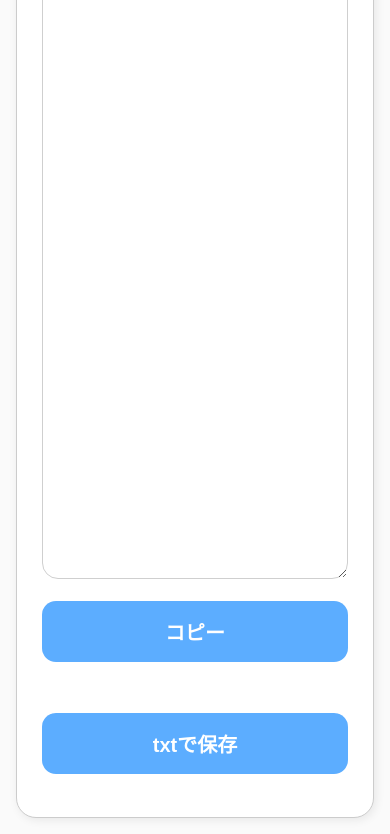
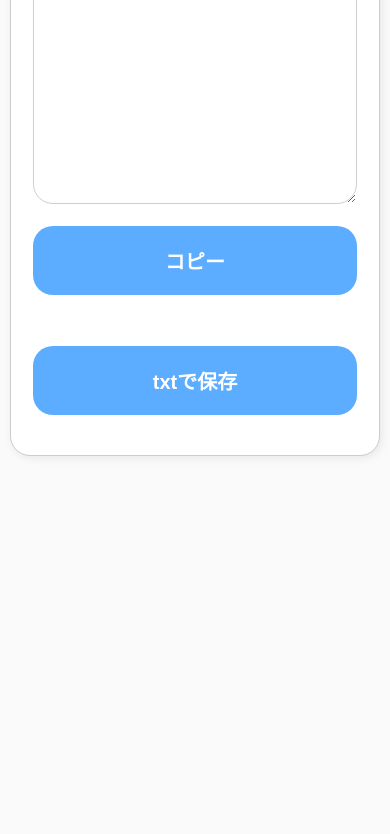
Before and after one commit to maho1203/reminder, a plain HTML site: page index.html in a window 390 px wide. Shown: the part 1065-1899 px from the top of the page. After the commit the page ends 1531 px from the top, so only its background shows below. Drawn offline with Linux system fonts and the light colour scheme.

Commit message:
Update styles.css

```diff
--- a/styles.css
+++ b/styles.css
@@ -10,7 +10,7 @@ body {
 .container {
     max-width: 850px;
     margin: auto;
-    padding: 25px;
+    padding: 30px;
     border: 1px solid #ccc;
     border-radius: 20px;
     background: white;
@@ -19,10 +19,10 @@ body {
 
 h2 {
     font-size: 30px;
-    margin-bottom: 20px;
+    margin-bottom: 25px;
 }
 
-/* セレクトやテキストエリア */
+/* input系 */
 select,
 textarea {
     width: 100%;
@@ -34,9 +34,8 @@ textarea {
     box-sizing: border-box;
 }
 
-/* テキストエリア高さ */
 textarea {
-    height: 380px;
+    height: 360px;
     resize: vertical;
     text-align: left;
     line-height: 1.7;
@@ -67,7 +66,6 @@ button:hover {
     display: flex;
     gap: 15px;
 }
-
 .buttons button {
     font-size: 20px;
     background-color: #5cadff;
@@ -76,24 +74,39 @@ button:hover {
     background-color: #3b8fe3;
 }
 
-/* スマホ改善 */
+/* ----------------------------- */
+/* 📱 スマホデザイン強化エリア */
+/* ----------------------------- */
 @media (max-width: 650px) {
+
     body {
-        padding: 16px;
+        padding: 10px;
     }
+
+    .container {
+        max-width: 95%;
+        padding: 22px;
+    }
+
     h2 {
-        font-size: 50px;
+        font-size: 38px;
+        line-height: 1.4;
+        margin-bottom: 30px;
     }
+
     select,
     textarea,
     button {
-        font-size: 30px;
-        padding: 16px;
+        font-size: 28px;
+        padding: 20px;
+        border-radius: 20px;
     }
+
+    textarea {
+        height: 700px;
+    }
+
     .buttons {
-        flex-direction: column; /* 縦並びで押しやすく */
-    }
-    textarea {
-        height: 1000px;
+        flex-direction: column; /* 1列にする */
     }
 }
```
